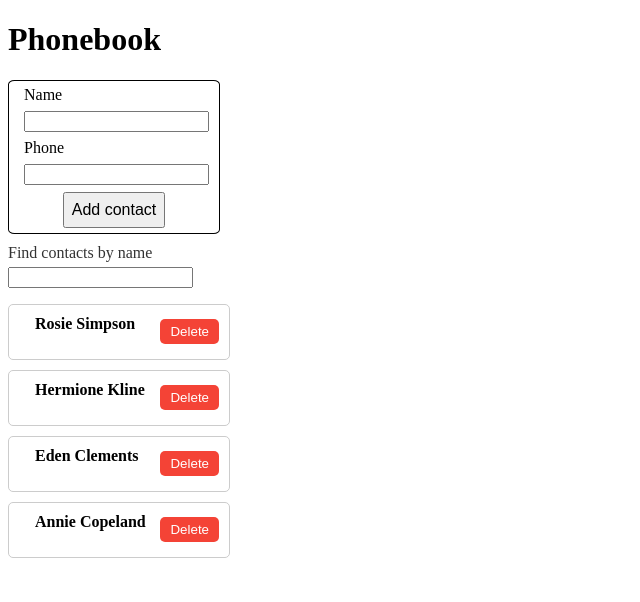
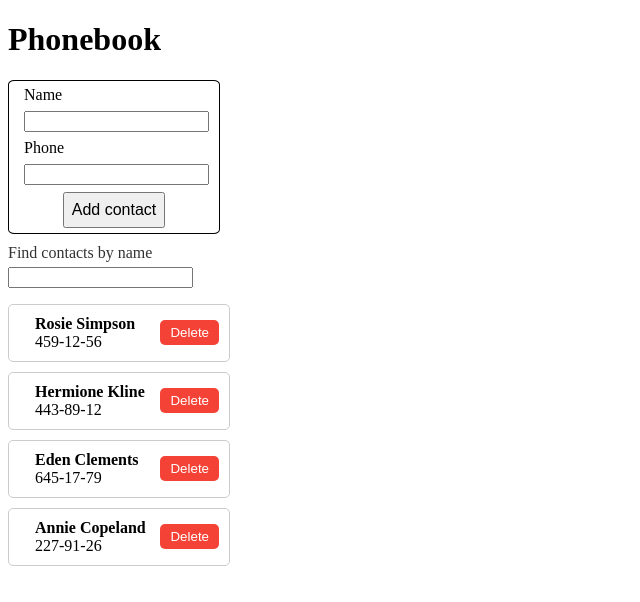
Before and after one commit to isteppanenko/goit-react-hw-03, a React (Vite) app: page / in a window 1280 px wide. Shown: the top 602 px of the page, without its empty margins (0-640 px from the left). Built offline with nearby package versions, Linux system fonts and the light colour scheme; some icons are missing.

Commit message:
delete_contact

```diff
--- a/src/App.jsx
+++ b/src/App.jsx
@@ -12,13 +12,18 @@ const App = () => {
       return [...prev, newContact];
     });
   };
+  const deleteContact = (taskId) => {
+    setContact((prev) => {
+      return prev.filter((contact) => contact.id !== taskId);
+    });
+  };
   return (
     <>
       <p>{filter}</p>
       <h1>Phonebook</h1>
       <ContactForm onAdd={addContact} />
       <SearchBox value={filter} onFilter={setFilter} />
-      <ContactList contactsList={contact} />
+      <ContactList contactsList={contact} onDelete={deleteContact} />
     </>
   );
 };
--- a/src/assets/contactList.json
+++ b/src/assets/contactList.json
@@ -1,6 +1,6 @@
 [
-  { "id": "id-1", "name": "Rosie Simpson", "number": "459-12-56" },
-  { "id": "id-2", "name": "Hermione Kline", "number": "443-89-12" },
-  { "id": "id-3", "name": "Eden Clements", "number": "645-17-79" },
-  { "id": "id-4", "name": "Annie Copeland", "number": "227-91-26" }
+  { "id": "id-1", "name": "Rosie Simpson", "phone": "459-12-56" },
+  { "id": "id-2", "name": "Hermione Kline", "phone": "443-89-12" },
+  { "id": "id-3", "name": "Eden Clements", "phone": "645-17-79" },
+  { "id": "id-4", "name": "Annie Copeland", "phone": "227-91-26" }
 ]
--- a/src/components/Contact/Contact.jsx
+++ b/src/components/Contact/Contact.jsx
@@ -2,7 +2,7 @@ import PersonIcon from '@mui/icons-material/Person';
 import PhoneIcon from '@mui/icons-material/Phone';
 import css from './Contact.module.css';
 
-const Contact = ({ contact }) => {
+const Contact = ({ contact, onDelete }) => {
   return (
     <div className={css.contact}>
       <div className={css.contactDetails}>
@@ -16,7 +16,9 @@ const Contact = ({ contact }) => {
           <p className={css.contactNumber}>{contact.phone}</p>
         </div>
       </div>
-      <button className={css.deleteButton}>Delete</button>
+      <button className={css.deleteButton} onClick={() => onDelete(contact.id)}>
+        Delete
+      </button>
     </div>
   );
 };
--- a/src/components/ContactList/ContactList.jsx
+++ b/src/components/ContactList/ContactList.jsx
@@ -1,13 +1,13 @@
 import Contact from '../Contact/Contact.jsx';
 import css from './ContactList.module.css';
 
-const ContactList = ({ contactsList }) => {
+const ContactList = ({ contactsList, onDelete }) => {
   return (
     <ul style={{ padding: 0 }}>
       {contactsList.map((contact) => {
         return (
           <li className={css.listItem} key={contact.id}>
-            <Contact contact={contact} />
+            <Contact contact={contact} onDelete={onDelete} />
           </li>
         );
       })}
```
